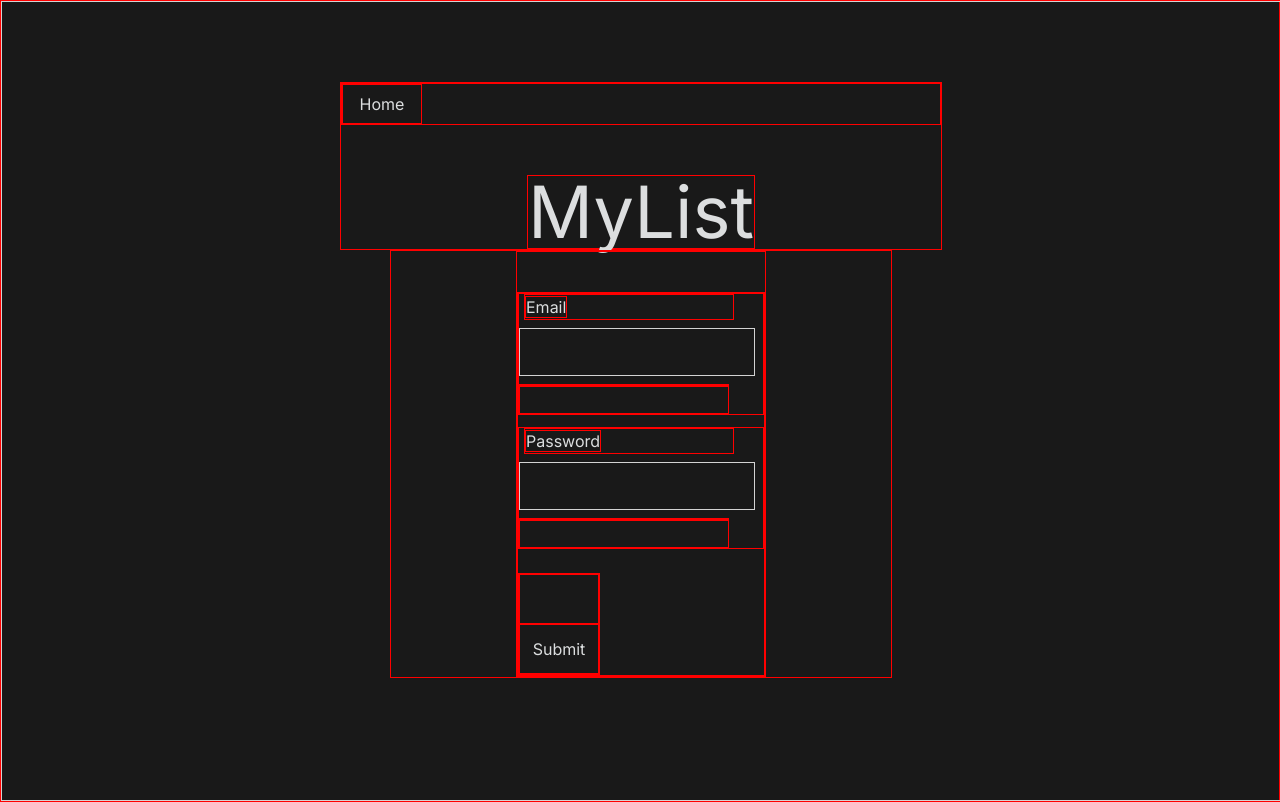
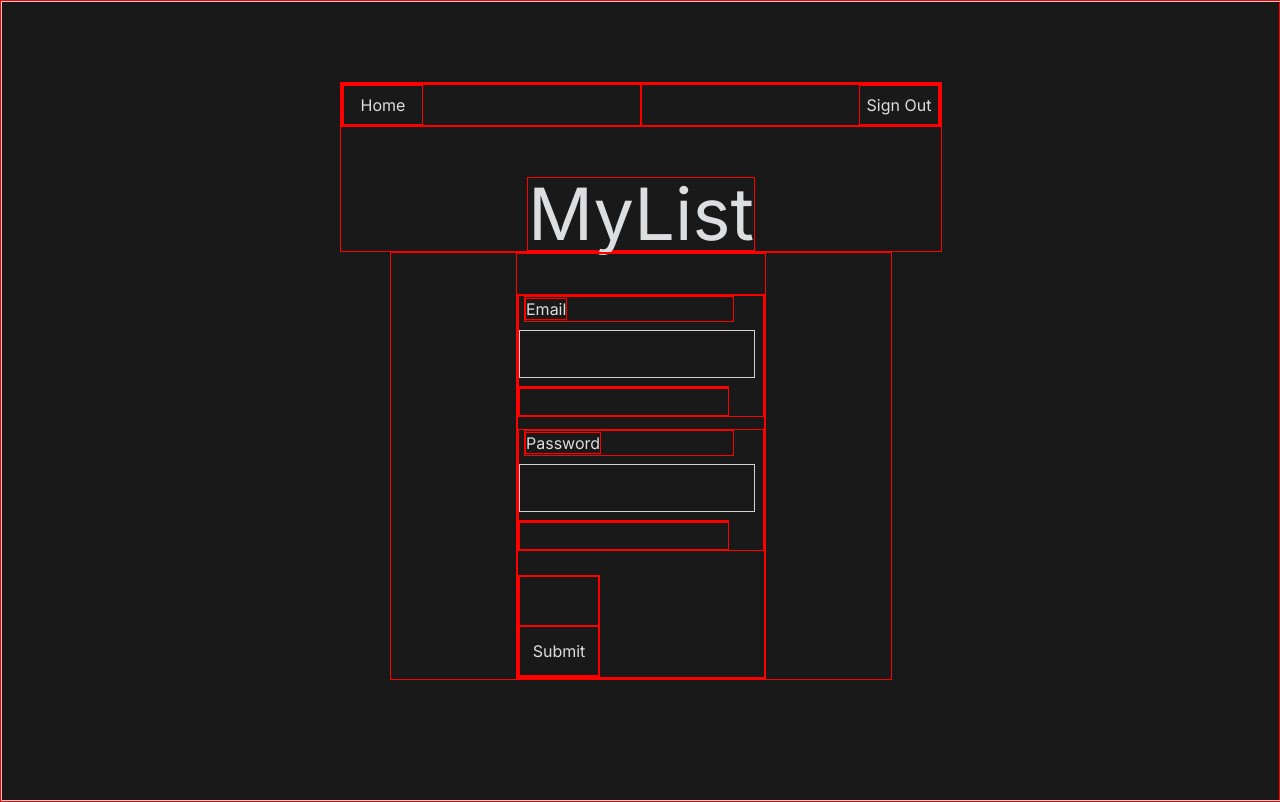
Before and after one commit to Eddie143code/MyList-frontend, a Next.js app: page /login in a window 1280 px wide. Built offline with nearby package versions, Linux system fonts and the light colour scheme.

Commit message:
sign out feature

```diff
--- a/src/app/login/page.tsx
+++ b/src/app/login/page.tsx
@@ -31,7 +31,7 @@ const page = () => {
     // console.log(obj);
     try {
       await userLogin(obj);
-      //router.push("/lists");
+      router.push("/lists");
     } catch (error) {
       console.log(error);
       return setError("Email or Password does not match");
--- a/src/components/Header/Header.tsx
+++ b/src/components/Header/Header.tsx
@@ -1,11 +1,32 @@
+"use client";
 import React from "react";
 import Button from "../Button/Button";
+import { useGlobalContext } from "@/state/context/ListContext";
+import { useRouter } from "next/navigation";
+const Header = () => {
+  const router = useRouter();
+  const { userLogout } = useGlobalContext();
+  const handleSignOut = async () => {
+    const res = await userLogout();
+    if (res) {
+      router.push("/");
+    }
+  };
 
-const Header = () => {
   return (
     <header className="flex flex-col justify-center items-center mt-5 lg:mt-20">
-      <div className="w-[300px] mb-[50px] lg:w-[600px]">
-        <Button sm text="Home" type="button" location="/" />
+      <div className="flex w-[300px] mb-[50px] lg:w-[600px]">
+        <div className="w-[50%]">
+          <Button sm text="Home" type="button" location="/" />
+        </div>
+        <div className="w-[50%] flex justify-end">
+          <Button
+            sm
+            text="Sign Out"
+            type="button"
+            clickMethod={handleSignOut}
+          />
+        </div>
       </div>
       <h1 className="text-7xl ">MyList</h1>
     </header>
--- a/src/state/context/ListContext.tsx
+++ b/src/state/context/ListContext.tsx
@@ -1,7 +1,11 @@
 "use client";
 import { useContext, createContext, useState, useReducer } from "react";
 import { reducer } from "./reducer";
-import { loginUserService, registerUserService } from "../services/UserService";
+import {
+  loginUserService,
+  registerUserService,
+  logoutUserService,
+} from "../services/UserService";
 import {
   createList,
   deleteExistingList,
@@ -116,6 +120,10 @@ export const AppProvider = ({ children }: any) => {
   const userLogin = (req: any) => {
     return loginUserService(req);
   };
+
+  const userLogout = () => {
+    return logoutUserService();
+  };
   return (
     <AppContext.Provider
       value={{
@@ -130,6 +138,7 @@ export const AppProvider = ({ children }: any) => {
         userRegister,
         userLogin,
         getAllLists,
+        userLogout,
       }}
     >
       {children}
--- a/src/state/services/userService.ts
+++ b/src/state/services/userService.ts
@@ -21,3 +21,16 @@ export const loginUserService = async (payload: any) => {
 
   return response;
 };
+
+export const logoutUserService = async () => {
+  const response = await axios.post(
+    `${url}/Account/logout`,
+    {},
+    {
+      withCredentials: true,
+    }
+  );
+
+  console.log(response);
+  return response;
+};
```
